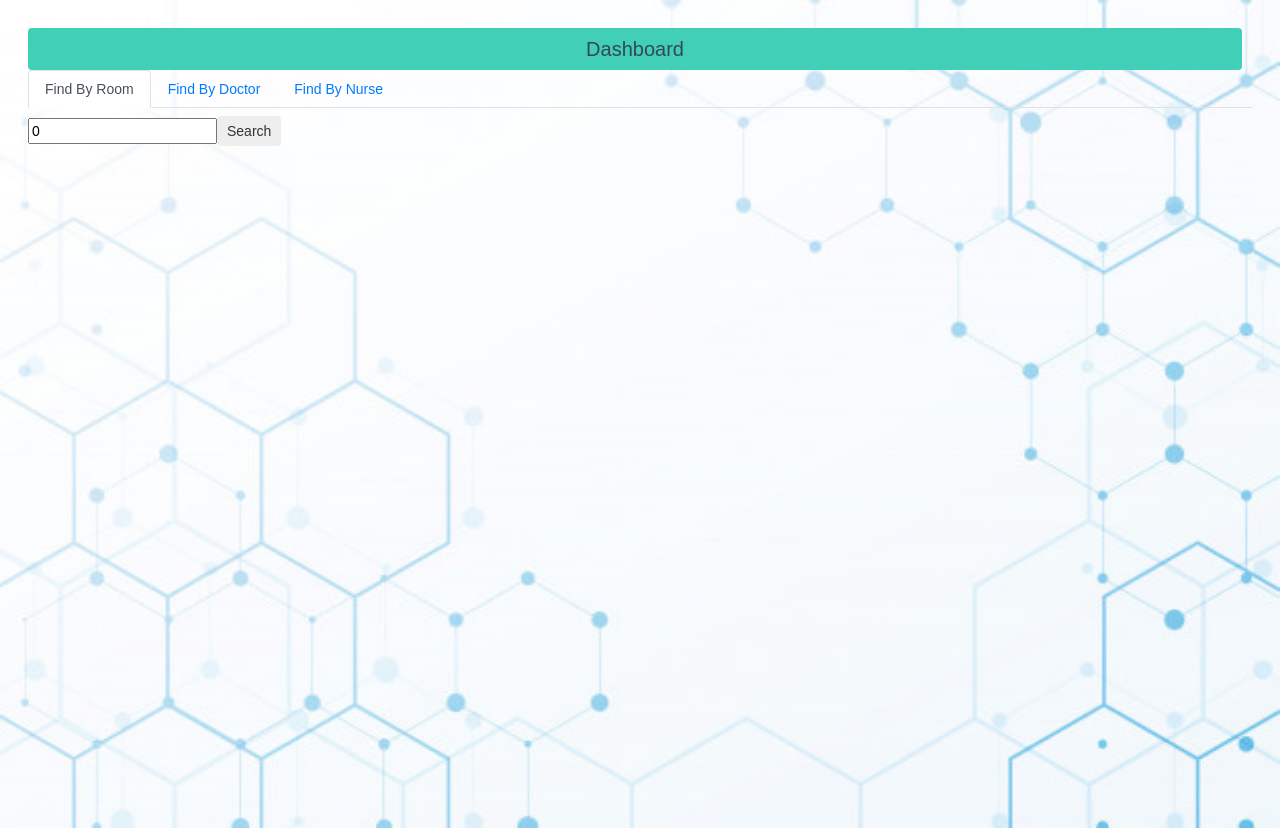
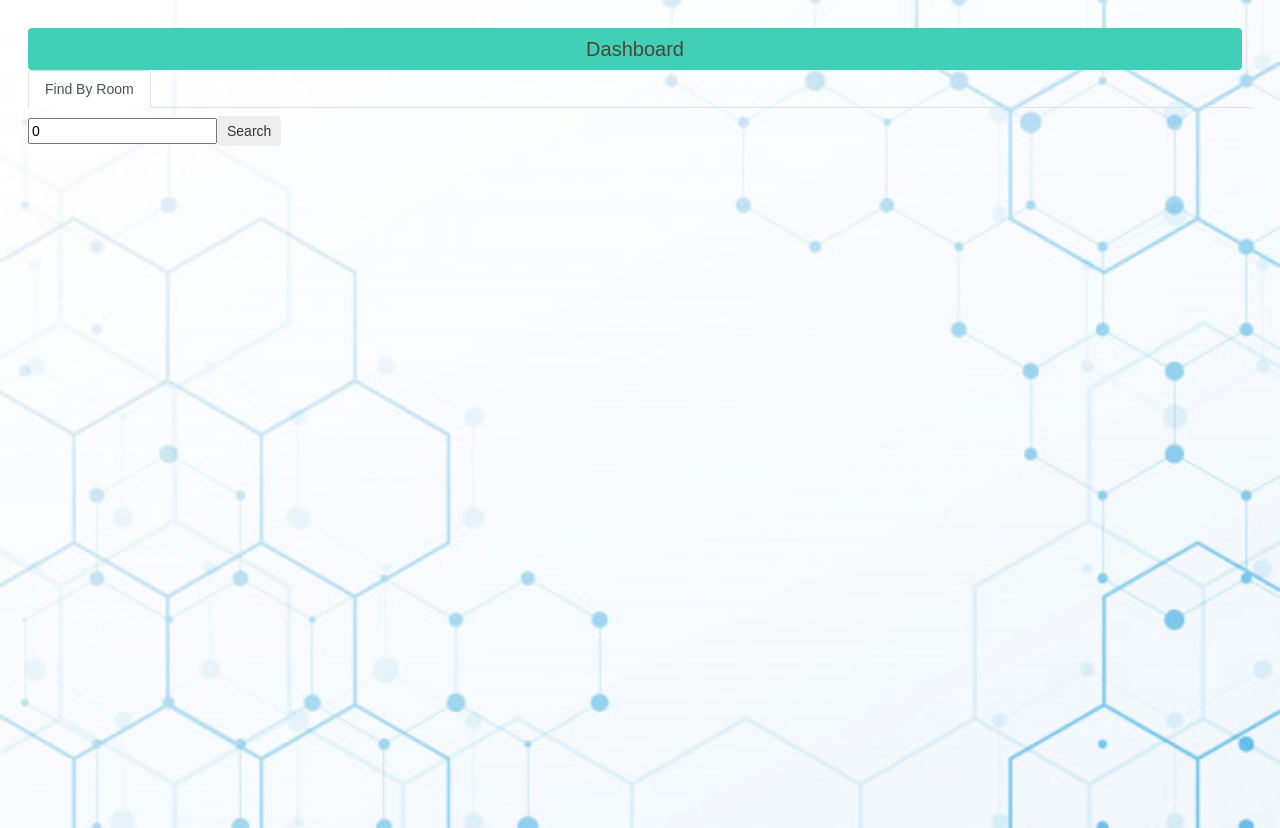
Before and after one commit to 2006-jun15-net/Project2-Asher-Daniel-Jordan-Front-End, an Angular app in the folder Project2-Frontend/: page /FindPatients/2 in a window 1280 px wide. Built offline with nearby package versions, Linux system fonts and the light colour scheme; sample sign-in values are in the browser's storage.

Commit message:
interface fix

```diff
--- a/Project2-Frontend/src/app/app.component.css
+++ b/Project2-Frontend/src/app/app.component.css
@@ -16,11 +16,11 @@ h1 {
     border-radius: 4px;
   }
   nav a:visited, a:link {
-    color: #334953;
+    color: #534233;
   }
   nav a:hover {
     color: #039be5;
-    background-color: #cfd8dc;
+    background-color: #dccfcf;
   }
   nav a.active {
     color: #039be5;
--- a/Project2-Frontend/src/app/findPatient/findPatient.component.html
+++ b/Project2-Frontend/src/app/findPatient/findPatient.component.html
@@ -17,7 +17,7 @@
          </div>
       </ng-template>
    </li>
-   <li [ngbNavItem]="2">
+   <!-- <li [ngbNavItem]="2">
       <a ngbNavLink>Find By Doctor</a>
       <ng-template ngbNavContent>
          Content2
@@ -28,7 +28,7 @@
       <ng-template ngbNavContent>
          Content3
       </ng-template>
-   </li>
+   </li> -->
 </ul>
 
 <div [ngbNavOutlet]="nav" class="mt-2"></div>
@@ -36,10 +36,7 @@
    {{patient.getFullName()}}, Room Number: {{roomId}}
 </div>
 <div *ngIf="patient">
-   <a routerLink="Treatments/{{patient.patientId}}">
-      Select Treatment
-   </a> |
-   <a routerLink="{{patient.patientId}}/OpsRoom">
-      Book OR Room
+   <a routerLink="/patient-details/{{patient.patientId}}">
+      Patient Details
    </a>
 </div>
--- a/Project2-Frontend/src/app/patient-details/patient-details.component.ts
+++ b/Project2-Frontend/src/app/patient-details/patient-details.component.ts
@@ -53,7 +53,7 @@ export class PatientDetailsComponent implements OnInit {
     const id = parseInt(this.id2, 10);
     this.pService.assignPatientToRoom(id)
       .subscribe(patient => this.patient = patient);
-
+    setTimeout(() => {this.getPatient(); }, 1000);
   }
 
 
--- a/Project2-Frontend/src/styles.css
+++ b/Project2-Frontend/src/styles.css
@@ -54,7 +54,7 @@ h1 {
     cursor: hand;
   }
   button:hover {
-    background-color: #cfd8dc;
+    background-color: #dcd2cf;
   }
   button:disabled {
     background-color: #eee;
@@ -73,7 +73,7 @@ h1 {
     border-radius: 4px;
   }
   nav a:visited, a:link {
-    color: #607D8B;
+    color: #8b6060;
   }
   nav a:hover {
     color: #039be5;
```
